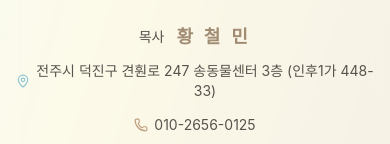
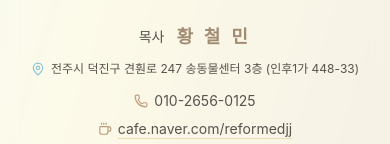
Before and after one commit to fOxXx-11830/church_dashboard, a React (Vite) app: page / in a window 390 px wide. Shown: the part 945-1089 px from the top of the page. Built offline with nearby package versions, Linux system fonts and the light colour scheme; no server answers; the database is empty.

Commit message:
fix: 모바일 환경에서 푸터 주소가 잘리는 현상 수정 (글씨 크기 축소)

```diff
--- a/src/components/Footer.jsx
+++ b/src/components/Footer.jsx
@@ -13,9 +13,9 @@ function Footer({ onAdminLoginClick }) {
           <p className="flex items-center justify-center gap-2">
             목사 <span className="text-[#a18c73] font-black text-lg tracking-[0.2em] ml-1">황 철 민</span>
           </p>
-          <p className="flex items-center justify-center gap-1.5 break-keep">
+          <p className="flex items-center justify-center gap-1.5 px-2">
             <MapPin className="w-3.5 h-3.5 text-[#8cc4d8] shrink-0" />
-            <span>전주시 덕진구 견훤로 247 송동물센터 3층 (인후1가 448-33)</span>
+            <span className="text-xs sm:text-sm break-keep md:break-normal">전주시 덕진구 견훤로 247 송동물센터 3층 (인후1가 448-33)</span>
           </p>
           <div className="flex flex-col sm:flex-row items-center justify-center gap-2 sm:gap-6 pt-1">
             <p className="flex items-center gap-1.5">
```
